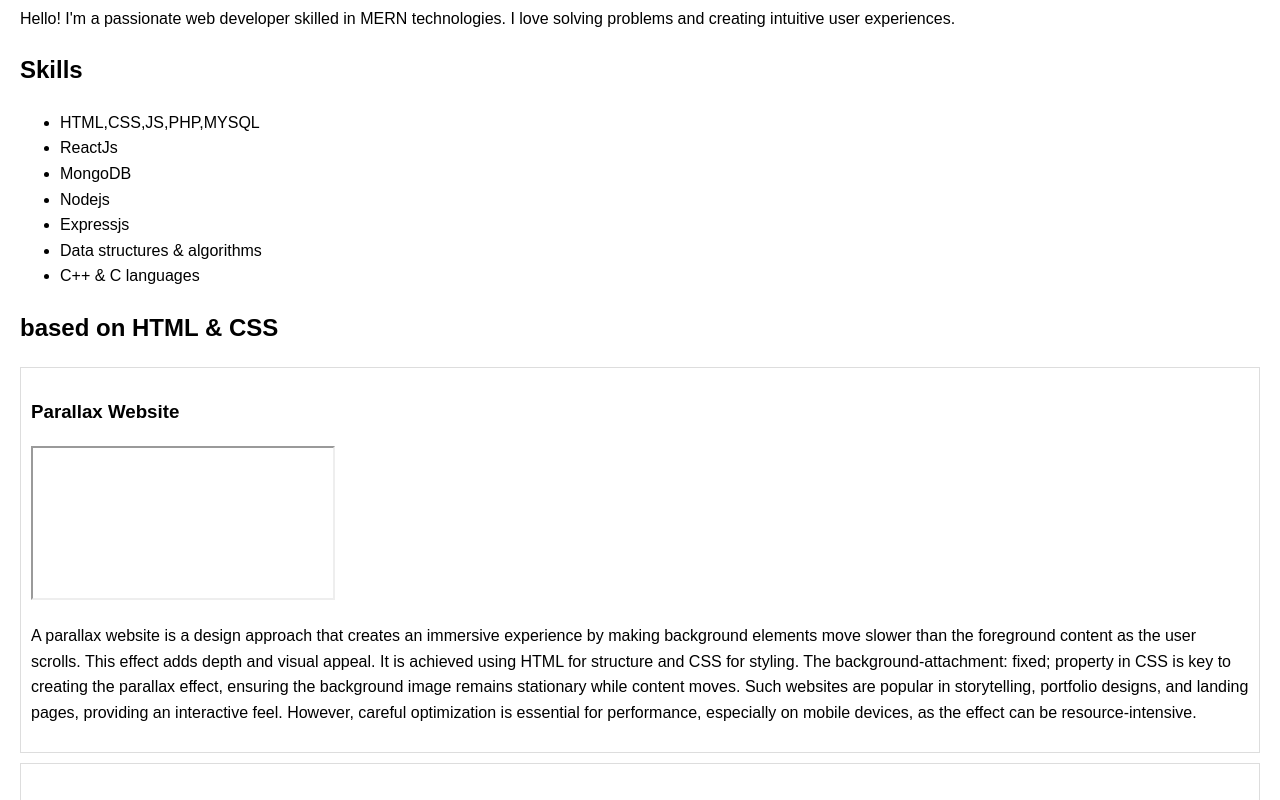
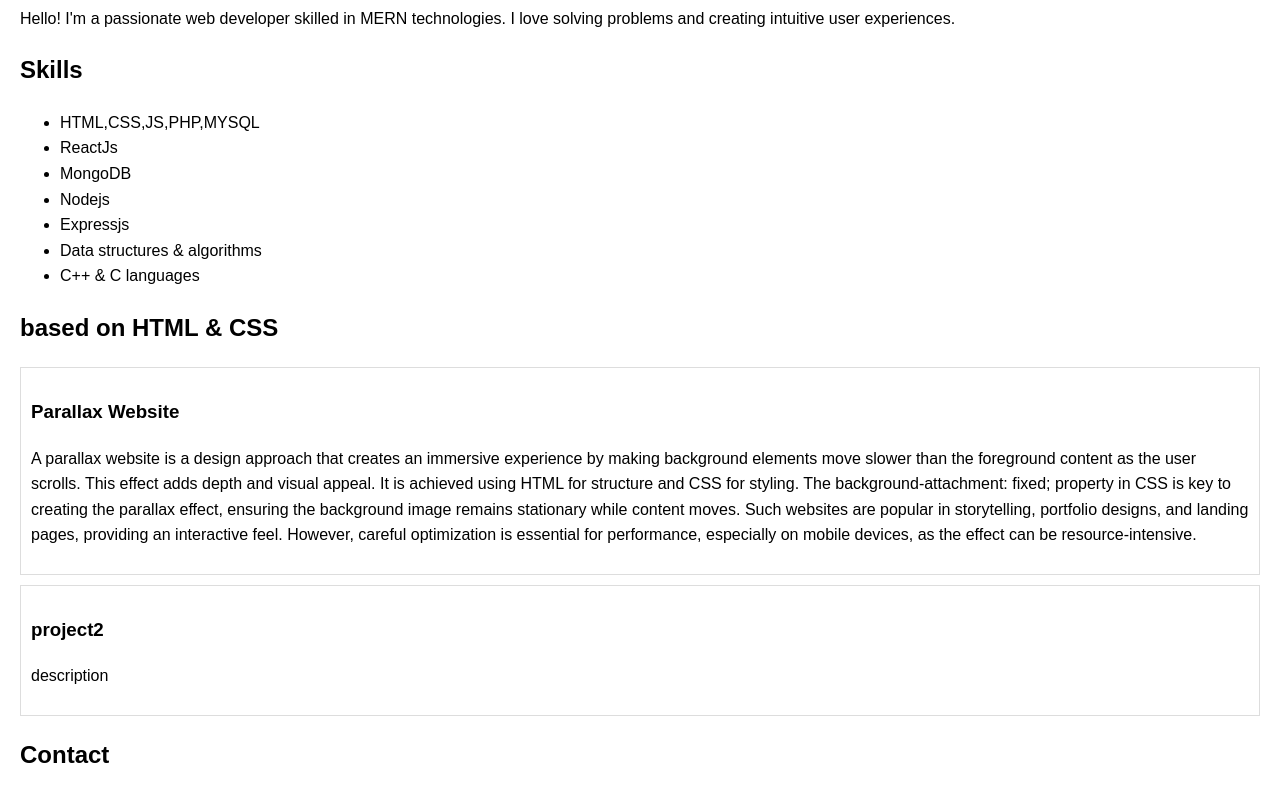
Before and after one commit to Akashcoder12/CodeWithMe, a plain HTML site: page index.html in a window 1280 px wide. Shown: the part 402-1202 px from the top of the page. Drawn offline with Linux system fonts and the light colour scheme.

Commit message:
Update index.html

```diff
--- a/index.html
+++ b/index.html
@@ -48,7 +48,6 @@
             <h2>based on HTML & CSS</h2>
             <div class="project">
                 <h3>Parallax Website</h3>
-                <iframe href="project1.html">See Project</iframe>
                 <p>A parallax website is a design approach that creates an immersive experience by making background elements move slower than the foreground content as the user scrolls. This effect adds depth and visual appeal. It is achieved using HTML for structure and CSS for styling. The background-attachment: fixed; property in CSS is key to creating the parallax effect, ensuring the background image remains stationary while content moves. Such websites are popular in storytelling, portfolio designs, and landing pages, providing an interactive feel. However, careful optimization is essential for performance, especially on mobile devices, as the effect can be resource-intensive.
 
 
```
